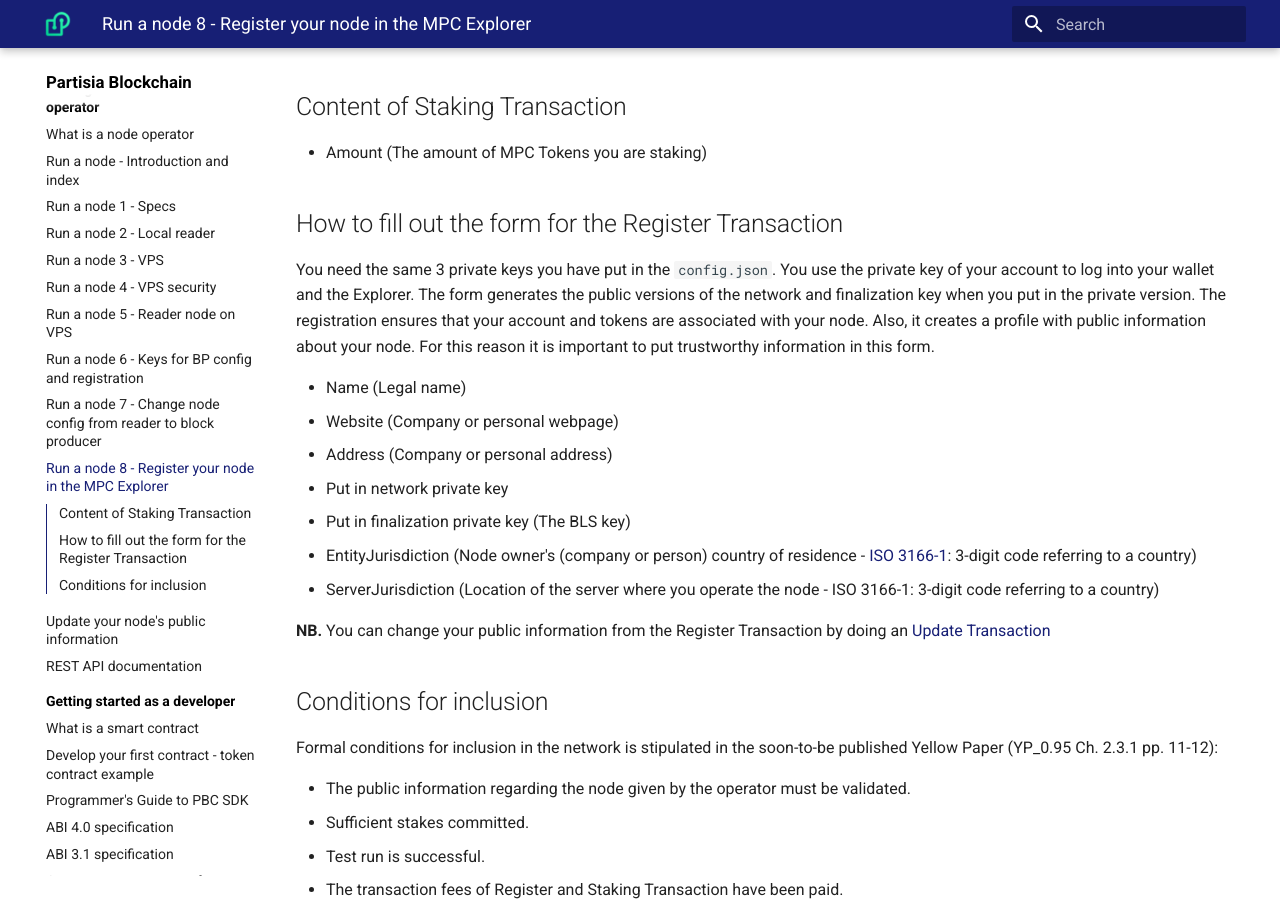
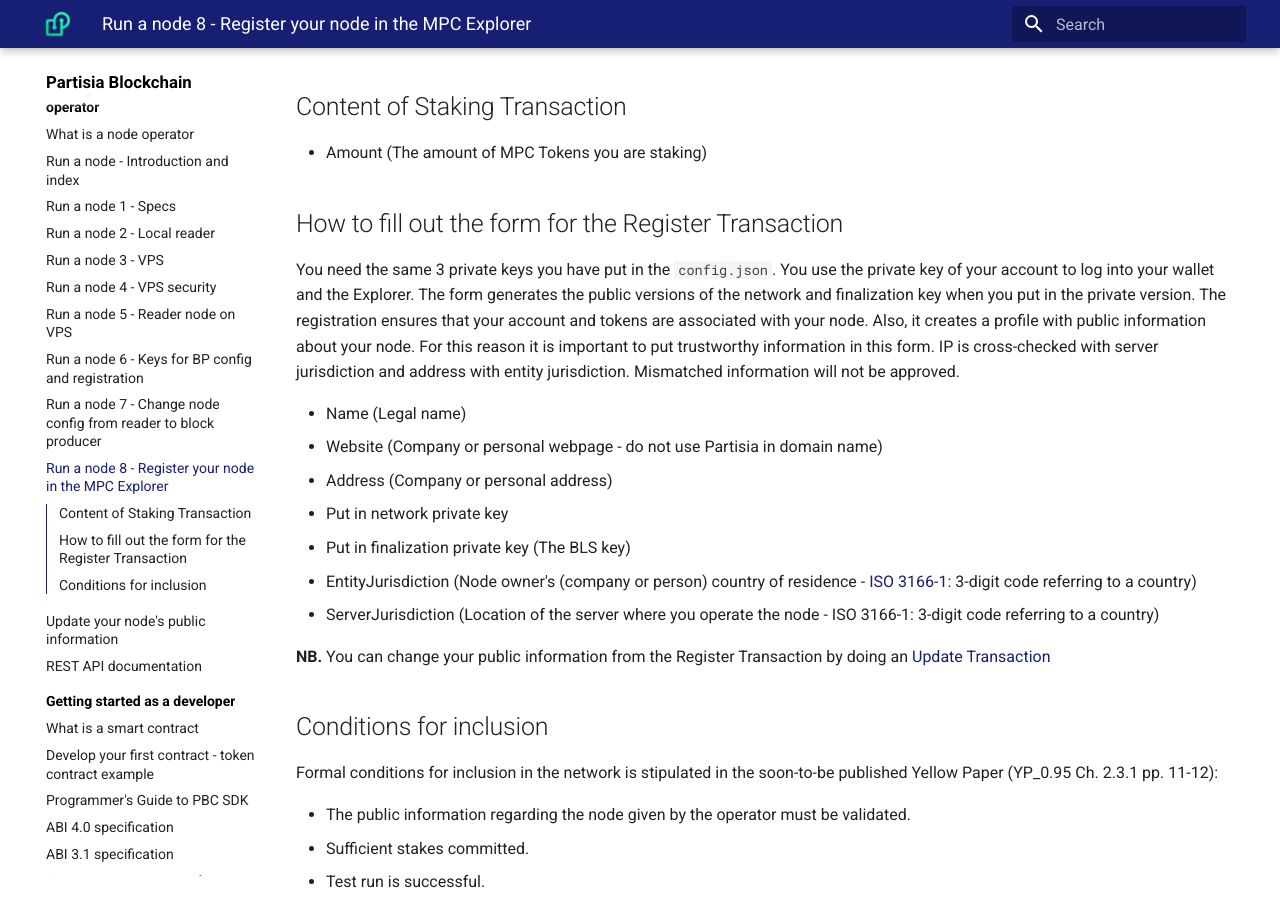
Before and after one commit to 0xSero/partisia-docs, an MkDocs documentation site: the page built from docs/operator-8-registration.md, in a window 1280 px wide and 900 px high, scrolled down 428 px. Built offline with MkDocs 1.6.1 and Material for MkDocs 9.7.7, drawn with Linux system fonts in a browser that asks for light colours; a script that is not in the unit is left out.

Commit message:
Registration - tx domain naming

```diff
--- a/docs/operator-8-registration.md
+++ b/docs/operator-8-registration.md
@@ -16,11 +16,11 @@
 
 ## How to fill out the form for the Register Transaction
 
-You need the same 3 private keys you have put in the `config.json`. You use the private key of your account to log into your wallet and the Explorer. The form generates the public versions of the network and finalization key when you put in the private version. The registration ensures that your account and tokens are associated with your node. Also, it creates a profile with public information about your node. For this reason it is important to put trustworthy information in this form.
+You need the same 3 private keys you have put in the `config.json`. You use the private key of your account to log into your wallet and the Explorer. The form generates the public versions of the network and finalization key when you put in the private version. The registration ensures that your account and tokens are associated with your node. Also, it creates a profile with public information about your node. For this reason it is important to put trustworthy information in this form. IP is cross-checked with server jurisdiction and address with entity jurisdiction. Mismatched information will not be approved.
 
 
 - Name (Legal name)
-- Website (Company or personal webpage)
+- Website (Company or personal webpage - do not use Partisia in domain name)
 - Address (Company or personal address)
 - Put in network private key
 - Put in finalization private key (The BLS key)
```
